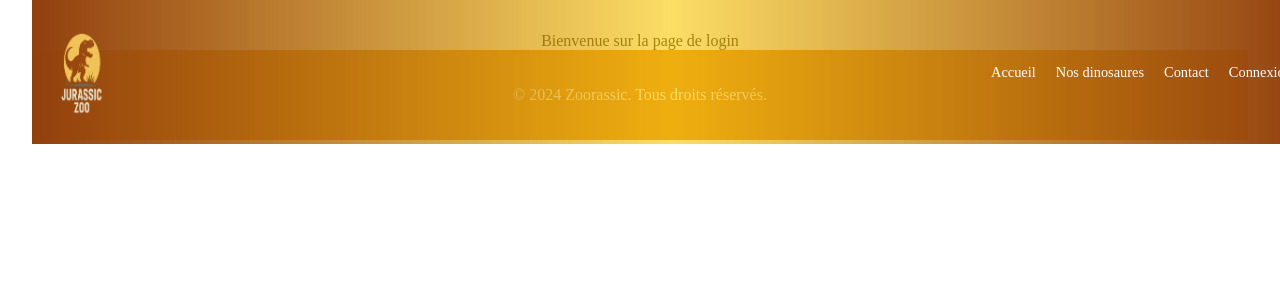
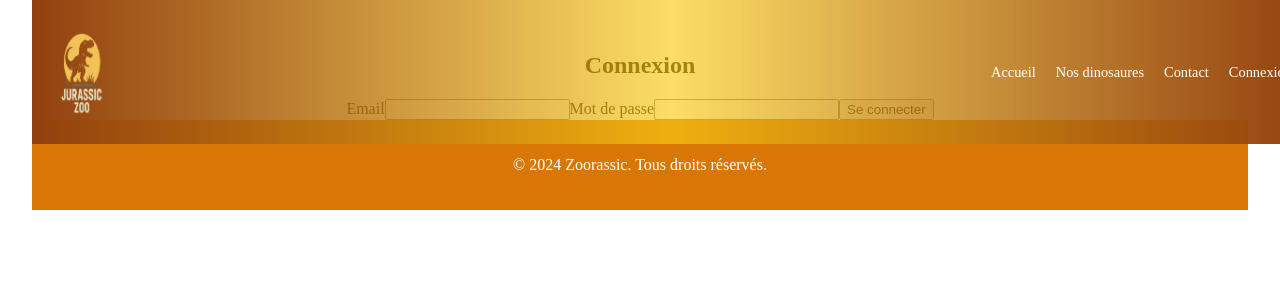
Before and after one commit to enrouxlibre/projet-zoo, a React app in the folder frontend/: page /login in a window 1280 px wide. Shown: the top 300 px of the page. Built offline with nearby package versions, Linux system fonts and the light colour scheme; the HTML template or start-up script is replaced by a standard one.

Commit message:
fetch + wireframe loginpage

```diff
--- /dev/null
+++ b/frontend/src/api/auth.tsx
@@ -0,0 +1,48 @@
+export function login(email: string, password: string) {
+  const url = import.meta.env.VITE_API_URL;
+  console.log(url);
+  return fetch(`${url}/api/login`, {
+    method: "POST",
+    headers: {
+      "Content-Type": "application/json",
+    },
+    body: JSON.stringify({
+      email: email,
+      password: password,
+    }),
+  })
+    .then((response) => response.json())
+    .then((data) => {
+      localStorage.setItem("csrfToken", data.csrfToken);
+      console.log("Success:", data);
+      return data;
+    })
+    .catch((error) => {
+      console.error("Error:", error);
+      throw error;
+    });
+}
+
+export function logout() {
+  const url = import.meta.env.VITE_API_URL;
+  const token = localStorage.getItem("csrfToken");
+  if (!token) {
+    console.error("No CSRF token found. User might not be logged in.");
+    return;
+  }
+  fetch(`${url}/api/logout`, {
+    method: "POST",
+    headers: {
+      "Content-Type": "application/json",
+      "X-CSRF-TOKEN": token,
+    },
+  })
+    .then((response) => response.json())
+    .then((data) => {
+      console.log("Success:", data);
+      localStorage.removeItem("csrfToken");
+    })
+    .catch((error) => {
+      console.error("Error:", error);
+    });
+}
--- a/frontend/src/pages/Login/Login.tsx
+++ b/frontend/src/pages/Login/Login.tsx
@@ -1,7 +1,53 @@
 import "./Login.scss";
+import { useState } from "react";
+import { login } from "../../api/auth";
 
 function Login() {
-  return <div>Bienvenue sur la page de login</div>;
+  const [email, setEmail] = useState("");
+  const [password, setPassword] = useState("");
+  const [error, setError] = useState("");
+
+  const handleSubmit = async (e: React.FormEvent) => {
+    e.preventDefault();
+    setError("");
+
+    if (!email.includes("@")) {
+      setError("Email invalide");
+      return;
+    }
+
+    try {
+      await login(email, password);
+    } catch (err) {
+      setError("Identifiants incorrects");
+    }
+  };
+
+  return (
+    <div className="login-container">
+      <form onSubmit={handleSubmit} className="login-card">
+        <h2>Connexion</h2>
+
+        {error && <p className="error">{error}</p>}
+
+        <label>Email</label>
+        <input
+          type="email"
+          value={email}
+          onChange={(e) => setEmail(e.target.value)}
+        />
+
+        <label>Mot de passe</label>
+        <input
+          type="password"
+          value={password}
+          onChange={(e) => setPassword(e.target.value)}
+        />
+
+        <button type="submit">Se connecter</button>
+      </form>
+    </div>
+  );
 }
 
 export default Login;
```
